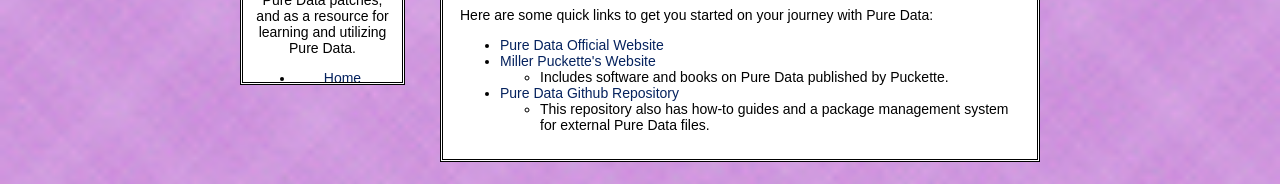
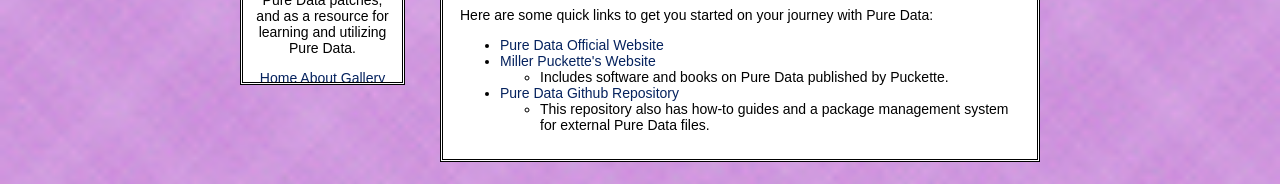
Before and after one commit to swilli69-jpg/WebBasicsProject, a plain HTML site: page index.html in a window 1280 px wide. Shown: the part 501-685 px from the top of the page. Drawn offline with Linux system fonts and the light colour scheme.

Commit message:
Update index.html

```diff
--- a/index.html
+++ b/index.html
@@ -20,12 +20,10 @@
             </p>
             <p>This website is dedicated to my own Pure Data patches, and as a resource for learning and utilizing Pure Data.</p>
 <nav>
-<ul>
-  <li><a href="index.html">Home</a></li>
-  <li><a href="about.html">About</a></li>
-  <li><a href="gallery.html">Gallery</a></li>
-  <li><a href="resources.html">Resources</a></li>
-</ul>
+  <a href="index.html">Home</a>
+  <a href="about.html">About</a>
+  <a href="gallery.html">Gallery</a>
+  <a href="resources.html">Resources</a>
 </nav>
 
         </div>
```
